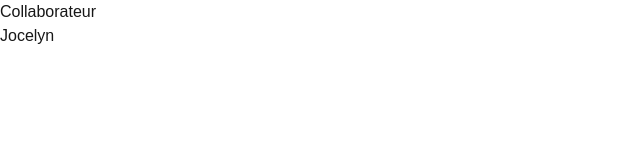
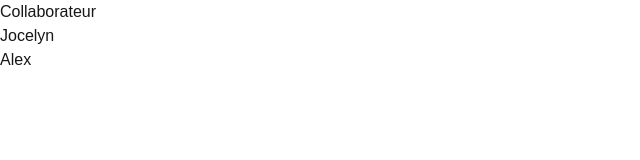
Before and after one commit to JossBvd/test-next, a Next.js app: page / in a window 1280 px wide. Shown: the top 160 px of the page, without its empty margins (0-640 px from the left). Built offline with nearby package versions, Linux system fonts and the light colour scheme.

Commit message:
modif alex

```diff
--- a/src/app/page.js
+++ b/src/app/page.js
@@ -6,6 +6,7 @@ export default function Home() {
       <h1>Collaborateur</h1>
       <ol>
         <li>Jocelyn</li>
+        <li>Alex</li>
       </ol>
     </div>
   );
```
